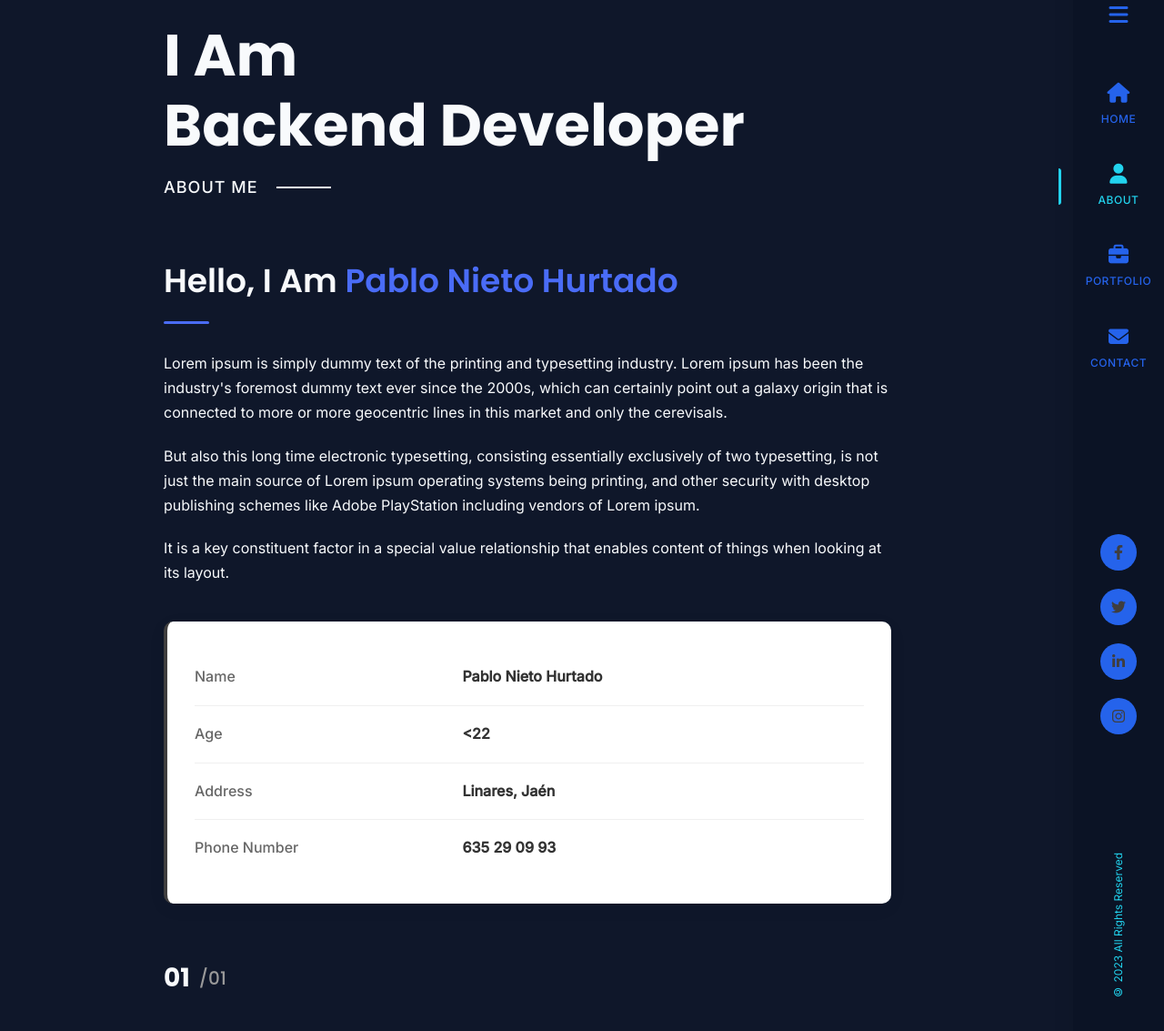
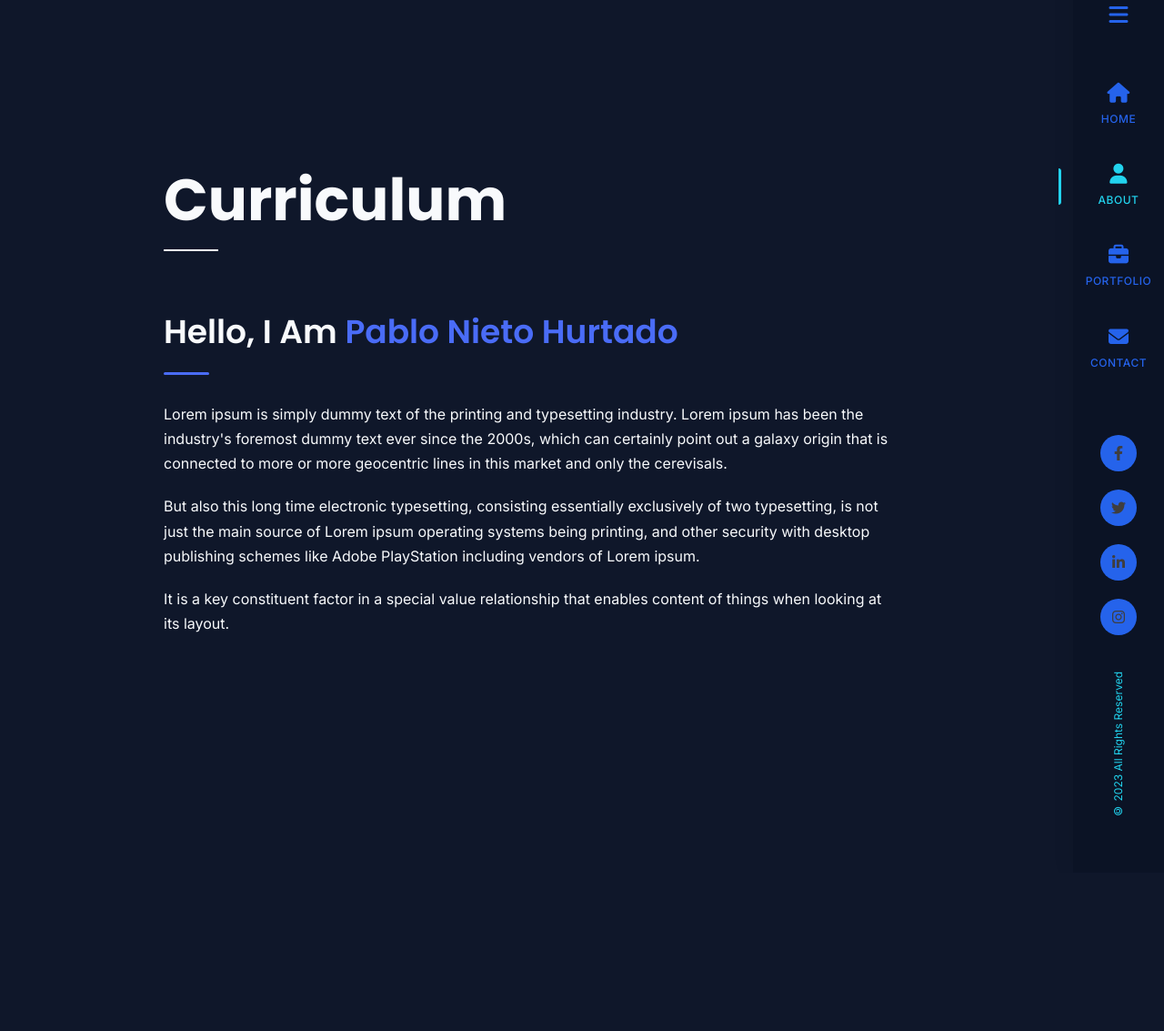
Before and after one commit to pnietohurtado/Portfolio, a plain HTML site: page Web/about.html in a window 1280 px wide. Shown: the part 37-1170 px from the top of the page at 91% size. After the commit the page ends 996 px from the top, so only its background shows below. Drawn offline with Linux system fonts and the light colour scheme; files whose address does not match are found by name.

Commit message:
Hay que ajustar los margenes de las pantallas

```diff
--- a/CSS/style.css
+++ b/CSS/style.css
@@ -14,6 +14,7 @@ body {
 }
 
 .container {
+
     display: flex;
     min-height: 100vh;
 }
@@ -465,3 +466,12 @@ body {
         font-size: 10px;
     }
 }
+
+
+
+
+
+
+.divider{
+    margin-top: 50px;
+}
--- a/Web/about.html
+++ b/Web/about.html
@@ -16,11 +16,9 @@
                 <!-- Header Section -->
                 <header class="header-section">
                     <h1 class="main-title">
-                        <span class="title-part-1">I Am</span>
-                        <span class="title-part-2">Backend Developer</span>
+                        <span class="title-part-1">Curriculum</span>
                     </h1>
                     <div class="subtitle-section">
-                        <p class="subtitle">About Me</p>
                         <div class="title-divider"></div>
                     </div>
                 </header>
@@ -42,36 +40,9 @@
                         <p>It is a key constituent factor in a special value relationship that enables content of things when looking at its layout.</p>
                     </div>
 
-                    <!-- Information Table -->
-                    <div class="info-table-container">
-                        <table class="info-table">
-                            <tr>
-                                <td class="info-label">Name</td>
-                                <td class="info-value">Pablo Nieto Hurtado</td>
-                            </tr>
-                            <tr>
-                                <td class="info-label">Age</td>
-                                <td class="info-value">&lt;22</td>
-                            </tr>
-                            <tr>
-                                <td class="info-label">Address</td>
-                                <td class="info-value">Linares, Jaén</td>
-                            </tr>
-                            <tr>
-                                <td class="info-label">Phone Number</td>
-                                <td class="info-value">635 29 09 93</td>
-                            </tr>
-                        </table>
-                    </div>
 
-                    <!-- Page Indicators -->
-                    <div class="page-indicators">
-                        <span class="current-page">01</span>
-                        <span class="total-pages">/01</span>
-                        <!--<div class="page-dots">
-                            <span class="dot active"></span>
-                        </div>-->
-                    </div>
+
+
                 </section>
             </div>
         </main>
@@ -104,8 +75,11 @@
                     </a>
                 </nav>
 
+
+
                 <!-- Social Links -->
                 <div class="social-links">
+                    <span class="divider"></span>
                     <a href="#" class="social-link">
                         <i class="fab fa-facebook-f"></i>
                     </a>
```
Also changed, not shown: Web/home.html (+21 -1 lines).
